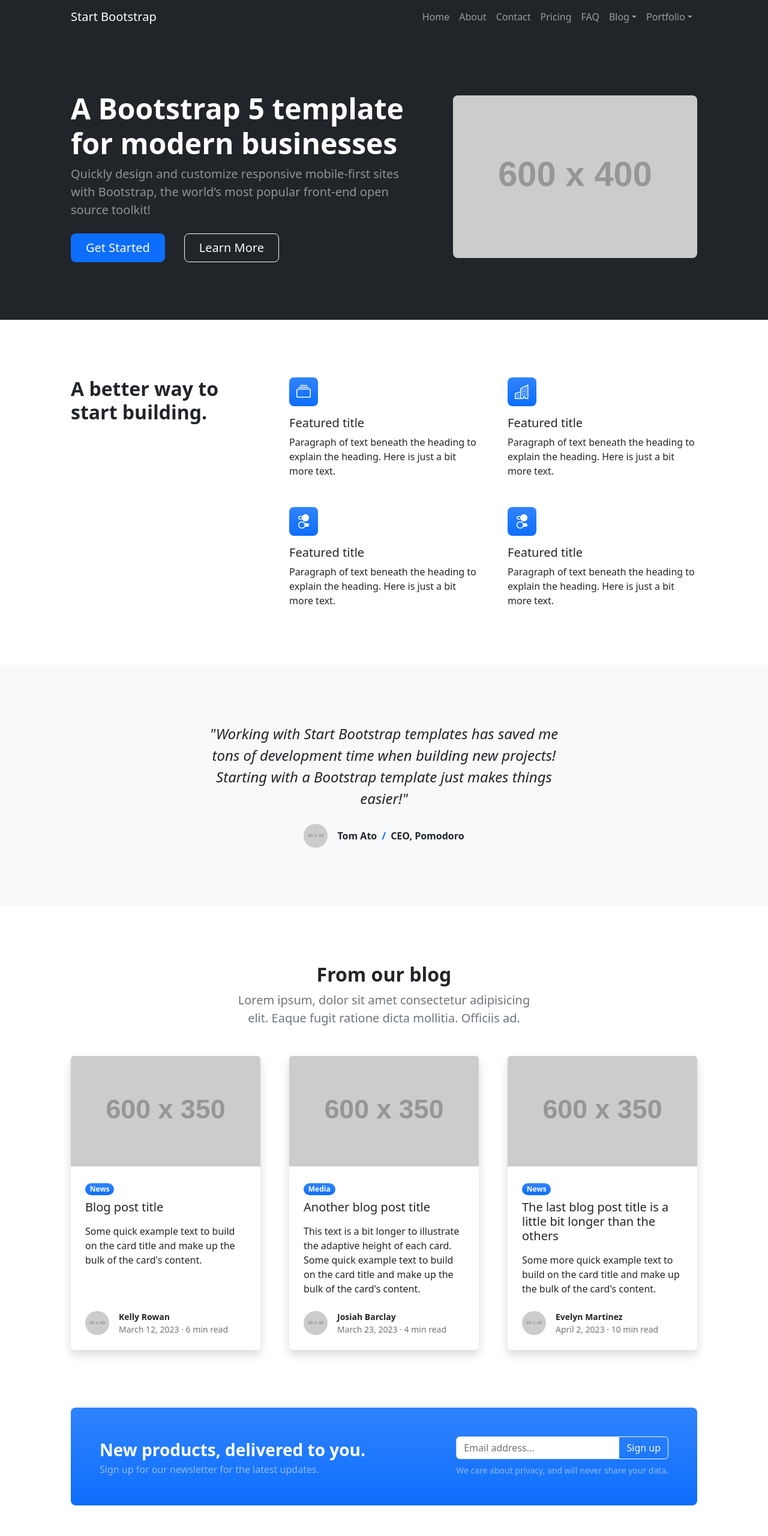
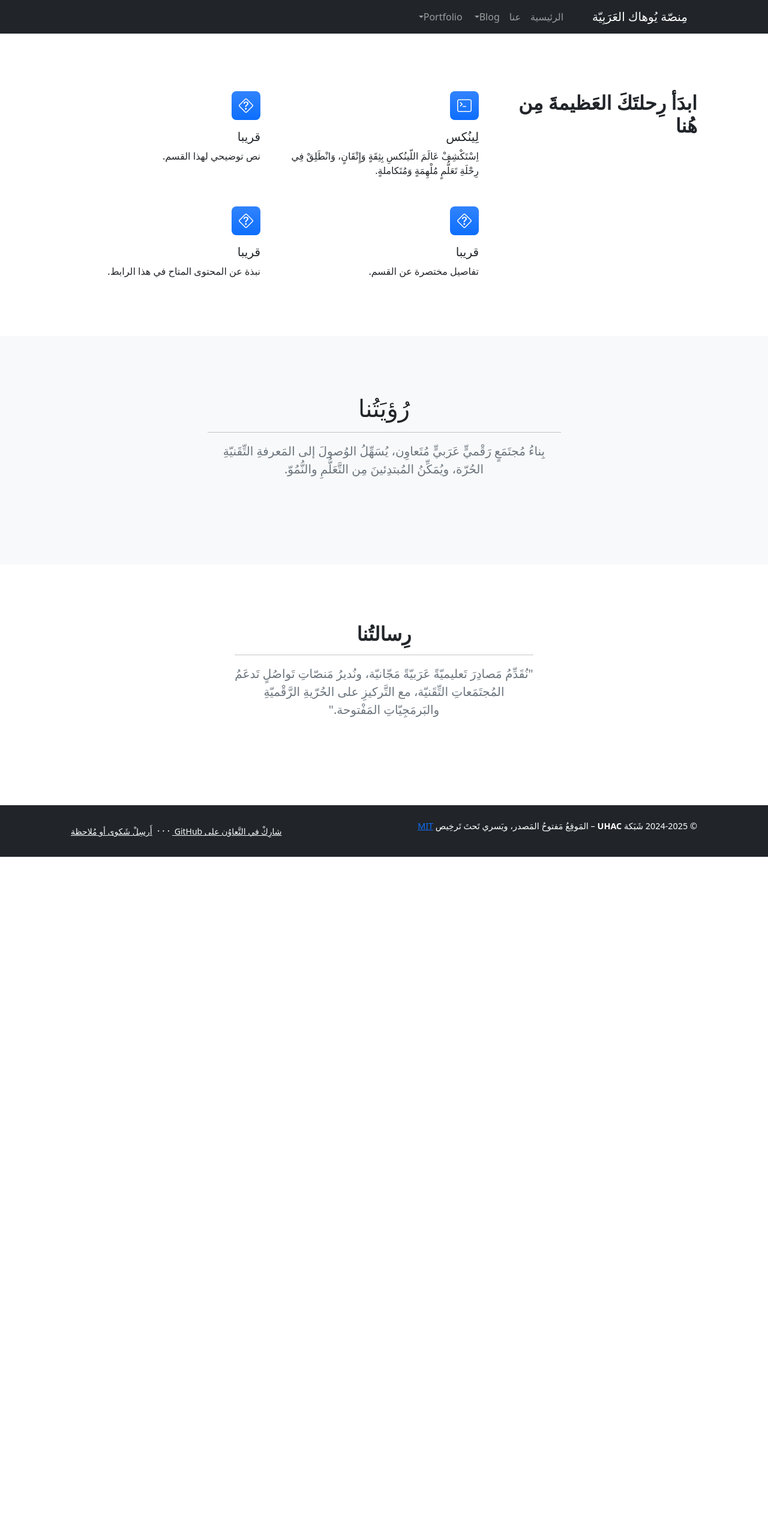
Before and after one commit to openzad/openzad.github.io, a website: page index.html in a window 1280 px wide. Shown: the top 2560 px of the page at 60% size. After the commit the page ends 1428 px from the top, so only its background shows below. Drawn offline with nearby package versions, Linux system fonts and the light colour scheme; placeholder pictures from the web are drawn by us.

Commit message:
Update index.html

```diff
--- a/index.html
+++ b/index.html
@@ -1,5 +1,5 @@
 <!DOCTYPE html>
-<html lang="en">
+<html lang="ar" dir="rtl">
     <head>
         <meta charset="utf-8" />
         <meta name="viewport" content="width=device-width, initial-scale=1, shrink-to-fit=no" />
@@ -11,6 +11,8 @@
         <!-- Bootstrap icons-->
         <link href="https://cdn.jsdelivr.net/npm/bootstrap-icons@1.5.0/font/bootstrap-icons.css" rel="stylesheet" />
         <!-- Core theme CSS (includes Bootstrap)-->
+         <!-- Font Awesome CDN -->
+<link rel="stylesheet" href="https://cdnjs.cloudflare.com/ajax/libs/font-awesome/6.5.0/css/all.min.css" integrity="sha512-..." crossorigin="anonymous" referrerpolicy="no-referrer" />
         <link href="css/styles.css" rel="stylesheet" />
     </head>
     <body class="d-flex flex-column h-100">
@@ -18,15 +20,13 @@
             <!-- Navigation-->
             <nav class="navbar navbar-expand-lg navbar-dark bg-dark">
                 <div class="container px-5">
-                    <a class="navbar-brand" href="index.html">Start Bootstrap</a>
+                    <a class="navbar-brand" href="index.html">مِنصّة يُوهاك العَرَبِيّة</a>
                     <button class="navbar-toggler" type="button" data-bs-toggle="collapse" data-bs-target="#navbarSupportedContent" aria-controls="navbarSupportedContent" aria-expanded="false" aria-label="Toggle navigation"><span class="navbar-toggler-icon"></span></button>
                     <div class="collapse navbar-collapse" id="navbarSupportedContent">
                         <ul class="navbar-nav ms-auto mb-2 mb-lg-0">
-                            <li class="nav-item"><a class="nav-link" href="index.html">Home</a></li>
-                            <li class="nav-item"><a class="nav-link" href="about.html">About</a></li>
-                            <li class="nav-item"><a class="nav-link" href="contact.html">Contact</a></li>
-                            <li class="nav-item"><a class="nav-link" href="pricing.html">Pricing</a></li>
-                            <li class="nav-item"><a class="nav-link" href="faq.html">FAQ</a></li>
+                            <li class="nav-item"><a class="nav-link" href="index.html">الرئيسية</a></li>
+                            <li class="nav-item"><a class="nav-link" href="about.html">عنا</a></li>
+
                             <li class="nav-item dropdown">
                                 <a class="nav-link dropdown-toggle" id="navbarDropdownBlog" href="#" role="button" data-bs-toggle="dropdown" aria-expanded="false">Blog</a>
                                 <ul class="dropdown-menu dropdown-menu-end" aria-labelledby="navbarDropdownBlog">
@@ -45,7 +45,7 @@
                     </div>
                 </div>
             </nav>
-            <!-- Header-->
+            <!-- Header
             <header class="bg-dark py-5">
                 <div class="container px-5">
                     <div class="row gx-5 align-items-center justify-content-center">
@@ -63,51 +63,82 @@
                     </div>
                 </div>
             </header>
+            -->
             <!-- Features section-->
 <section class="py-5" id="features">
     <div class="container px-5 my-5">
         <div class="row gx-5">
-                        <div class="col-lg-4 mb-5 mb-lg-0"><h2 class="fw-bolder mb-0">A better way to start building.</h2></div>
+            <div class="col-lg-4 mb-5 mb-lg-0">
+                <h2 class="fw-bolder mb-0">ابدَأ رِحلتَكَ العَظيمةَ مِن هُنا</h2>
+            </div>
             <div class="col-lg-8">
                 <div class="row gx-5 row-cols-1 row-cols-md-2">
+
+                    <!-- Feature box 1 -->
                     <div class="col mb-5 h-100">
-                                    <div class="feature bg-primary bg-gradient text-white rounded-3 mb-3"><i class="bi bi-collection"></i></div>
-                                    <h2 class="h5">Featured title</h2>
-                                    <p class="mb-0">Paragraph of text beneath the heading to explain the heading. Here is just a bit more text.</p>
+                        <a href="https://example.com/1" class="text-decoration-none text-dark">
+                            <div class="feature bg-primary bg-gradient text-white rounded-3 mb-3">
+                                <i class="bi bi-terminal"></i>
                             </div>
+                            <h2 class="h5">لِينُكس</h2>
+                            <p class="mb-0">اِسْتَكْشِفْ عَالَمَ اللّينُكسِ بِثِقَةٍ وَإِتْقَانٍ، وَانْطَلِقْ فِي رِحْلَةِ تَعَلُّمٍ مُلْهِمَةٍ وَمُتَكاملةٍ.
+
+</p>
+                        </a>
+                    </div>
+
+                    <!-- Feature box 2 -->
                     <div class="col mb-5 h-100">
-                                    <div class="feature bg-primary bg-gradient text-white rounded-3 mb-3"><i class="bi bi-building"></i></div>
-                                    <h2 class="h5">Featured title</h2>
-                                    <p class="mb-0">Paragraph of text beneath the heading to explain the heading. Here is just a bit more text.</p>
+                        <a href="#" class="text-decoration-none text-dark">
+                            <div class="feature bg-primary bg-gradient text-white rounded-3 mb-3">
+                                <i class="bi bi-question-diamond"></i>
                             </div>
+                            <h2 class="h5">قريبا</h2>
+                            <p class="mb-0">نص توضيحي لهذا القسم.</p>
+                        </a>
+                    </div>
+
+                    <!-- Feature box 3 -->
                     <div class="col mb-5 mb-md-0 h-100">
-                                    <div class="feature bg-primary bg-gradient text-white rounded-3 mb-3"><i class="bi bi-toggles2"></i></div>
-                                    <h2 class="h5">Featured title</h2>
-                                    <p class="mb-0">Paragraph of text beneath the heading to explain the heading. Here is just a bit more text.</p>
+                        <a href="#" class="text-decoration-none text-dark">
+                            <div class="feature bg-primary bg-gradient text-white rounded-3 mb-3">
+                                <i class="bi bi-question-diamond"></i>
                             </div>
+                            <h2 class="h5">قريبا</h2>
+                            <p class="mb-0">تفاصيل مختصرة عن القسم.</p>
+                        </a>
+                    </div>
+
+                    <!-- Feature box 4 -->
                     <div class="col h-100">
-                                    <div class="feature bg-primary bg-gradient text-white rounded-3 mb-3"><i class="bi bi-toggles2"></i></div>
-                                    <h2 class="h5">Featured title</h2>
-                                    <p class="mb-0">Paragraph of text beneath the heading to explain the heading. Here is just a bit more text.</p>
+                        <a href="#" class="text-decoration-none text-dark">
+                            <div class="feature bg-primary bg-gradient text-white rounded-3 mb-3">
+                                <i class="bi bi-question-diamond"></i>
                             </div>
+                            <h2 class="h5">قريبا</h2>
+                            <p class="mb-0">نبذة عن المحتوى المتاح في هذا الرابط.</p>
+                        </a>
+                    </div>
+
                 </div>
             </div>
         </div>
     </div>
 </section>
+
             <!-- Testimonial section-->
             <div class="py-5 bg-light">
                 <div class="container px-5 my-5">
                     <div class="row gx-5 justify-content-center">
                         <div class="col-lg-10 col-xl-7">
                             <div class="text-center">
-                                <div class="fs-4 mb-4 fst-italic">"Working with Start Bootstrap templates has saved me tons of development time when building new projects! Starting with a Bootstrap template just makes things easier!"</div>
+                                <div class="fw-bold">
+                                        <h1>رُؤيَتُنا</h1>
+                                        </div>
+<hr>
+                                <div class="lead fw-normal text-muted mb-5">بِناءُ مُجتَمَعٍ رَقْميٍّ عَرَبيٍّ مُتَعاوِن، يُسَهِّلُ الوُصولَ إلى المَعرفةِ التِّقَنيّةِ الحُرّة، ويُمَكِّنُ المُبتدِئينَ مِن التَّعَلُّمِ والنُّمُوّ.</div>
                                 <div class="d-flex align-items-center justify-content-center">
-                                    <img class="rounded-circle me-3" src="https://dummyimage.com/40x40/ced4da/6c757d" alt="..." />
-                                    <div class="fw-bold">
-                                        Tom Ato
-                                        <span class="fw-bold text-primary mx-1">/</span>
-                                        CEO, Pomodoro
+
                                     </div>
                                 </div>
                             </div>
@@ -121,92 +152,12 @@
                     <div class="row gx-5 justify-content-center">
                         <div class="col-lg-8 col-xl-6">
                             <div class="text-center">
-                                <h2 class="fw-bolder">From our blog</h2>
-                                <p class="lead fw-normal text-muted mb-5">Lorem ipsum, dolor sit amet consectetur adipisicing elit. Eaque fugit ratione dicta mollitia. Officiis ad.</p>
+                                <h2 class="fw-bolder">رِسالتُنا</h2>
+                                <hr>
+                                <p class="lead fw-normal text-muted mb-5">"نُقَدِّمُ مَصادِرَ تَعليميّةً عَرَبيّةً مَجّانيّة، ونُديرُ مَنصّاتِ تَواصُلٍ تَدعَمُ المُجتَمَعاتِ التِّقَنيّة، مع التَّركيزِ على الحُرّيةِ الرَّقْميّةِ والبَرمَجِيّاتِ المَفْتوحة."</p>
                             </div>
                         </div>
                     </div>
-                    <div class="row gx-5">
-                        <div class="col-lg-4 mb-5">
-                            <div class="card h-100 shadow border-0">
-                                <img class="card-img-top" src="https://dummyimage.com/600x350/ced4da/6c757d" alt="..." />
-                                <div class="card-body p-4">
-                                    <div class="badge bg-primary bg-gradient rounded-pill mb-2">News</div>
-                                    <a class="text-decoration-none link-dark stretched-link" href="#!"><h5 class="card-title mb-3">Blog post title</h5></a>
-                                    <p class="card-text mb-0">Some quick example text to build on the card title and make up the bulk of the card's content.</p>
-                                </div>
-                                <div class="card-footer p-4 pt-0 bg-transparent border-top-0">
-                                    <div class="d-flex align-items-end justify-content-between">
-                                        <div class="d-flex align-items-center">
-                                            <img class="rounded-circle me-3" src="https://dummyimage.com/40x40/ced4da/6c757d" alt="..." />
-                                            <div class="small">
-                                                <div class="fw-bold">Kelly Rowan</div>
-                                                <div class="text-muted">March 12, 2023 &middot; 6 min read</div>
-                                            </div>
-                                        </div>
-                                    </div>
-                                </div>
-                            </div>
-                        </div>
-                        <div class="col-lg-4 mb-5">
-                            <div class="card h-100 shadow border-0">
-                                <img class="card-img-top" src="https://dummyimage.com/600x350/adb5bd/495057" alt="..." />
-                                <div class="card-body p-4">
-                                    <div class="badge bg-primary bg-gradient rounded-pill mb-2">Media</div>
-                                    <a class="text-decoration-none link-dark stretched-link" href="#!"><h5 class="card-title mb-3">Another blog post title</h5></a>
-                                    <p class="card-text mb-0">This text is a bit longer to illustrate the adaptive height of each card. Some quick example text to build on the card title and make up the bulk of the card's content.</p>
-                                </div>
-                                <div class="card-footer p-4 pt-0 bg-transparent border-top-0">
-                                    <div class="d-flex align-items-end justify-content-between">
-                                        <div class="d-flex align-items-center">
-                                            <img class="rounded-circle me-3" src="https://dummyimage.com/40x40/ced4da/6c757d" alt="..." />
-                                            <div class="small">
-                                                <div class="fw-bold">Josiah Barclay</div>
-                                                <div class="text-muted">March 23, 2023 &middot; 4 min read</div>
-                                            </div>
-                                        </div>
-                                    </div>
-                                </div>
-                            </div>
-                        </div>
-                        <div class="col-lg-4 mb-5">
-                            <div class="card h-100 shadow border-0">
-                                <img class="card-img-top" src="https://dummyimage.com/600x350/6c757d/343a40" alt="..." />
-                                <div class="card-body p-4">
-                                    <div class="badge bg-primary bg-gradient rounded-pill mb-2">News</div>
-                                    <a class="text-decoration-none link-dark stretched-link" href="#!"><h5 class="card-title mb-3">The last blog post title is a little bit longer than the others</h5></a>
-                                    <p class="card-text mb-0">Some more quick example text to build on the card title and make up the bulk of the card's content.</p>
-                                </div>
-                                <div class="card-footer p-4 pt-0 bg-transparent border-top-0">
-                                    <div class="d-flex align-items-end justify-content-between">
-                                        <div class="d-flex align-items-center">
-                                            <img class="rounded-circle me-3" src="https://dummyimage.com/40x40/ced4da/6c757d" alt="..." />
-                                            <div class="small">
-                                                <div class="fw-bold">Evelyn Martinez</div>
-                                                <div class="text-muted">April 2, 2023 &middot; 10 min read</div>
-                                            </div>
-                                        </div>
-                                    </div>
-                                </div>
-                            </div>
-                        </div>
-                    </div>
-                    <!-- Call to action-->
-                    <aside class="bg-primary bg-gradient rounded-3 p-4 p-sm-5 mt-5">
-                        <div class="d-flex align-items-center justify-content-between flex-column flex-xl-row text-center text-xl-start">
-                            <div class="mb-4 mb-xl-0">
-                                <div class="fs-3 fw-bold text-white">New products, delivered to you.</div>
-                                <div class="text-white-50">Sign up for our newsletter for the latest updates.</div>
-                            </div>
-                            <div class="ms-xl-4">
-                                <div class="input-group mb-2">
-                                    <input class="form-control" type="text" placeholder="Email address..." aria-label="Email address..." aria-describedby="button-newsletter" />
-                                    <button class="btn btn-outline-light" id="button-newsletter" type="button">Sign up</button>
-                                </div>
-                                <div class="small text-white-50">We care about privacy, and will never share your data.</div>
-                            </div>
-                        </div>
-                    </aside>
                 </div>
             </section>
         </main>
@@ -214,14 +165,24 @@
         <footer class="bg-dark py-4 mt-auto">
             <div class="container px-5">
                 <div class="row align-items-center justify-content-between flex-column flex-sm-row">
-                    <div class="col-auto"><div class="small m-0 text-white">Copyright &copy; Your Website 2023</div></div>
+                    <div class="col-auto"><div class="small m-0 text-white"><p dir="rtl" style="text-align: center; font-size: 0.9rem;">
+    © 2024-2025 شَبَكة <strong>UHAC</strong> – المَوقِعُ مَفتوحُ المَصدر، ويَسري تَحتَ تَرخِيص
+    <a href="https://opensource.org/licenses/MIT" target="_blank" rel="noopener noreferrer">
+        MIT
+    </a>
+
+</p>
+</div></div>
                     <div class="col-auto">
-                        <a class="link-light small" href="#!">Privacy</a>
-                        <span class="text-white mx-1">&middot;</span>
-                        <a class="link-light small" href="#!">Terms</a>
-                        <span class="text-white mx-1">&middot;</span>
-                        <a class="link-light small" href="#!">Contact</a>
+    <a class="link-light small" href="https://github.com/uhacnetwork/uhacnetwork.github.io" target="_blank" rel="noopener noreferrer">
+        شارِكْ في التَّعاوُن على GitHub
+    </a>
+    <span class="text-white mx-1">&middot;        &middot;         &middot;</span>
+    <a class="link-light small" href="https://docs.google.com/forms/d/e/1FAIpQLScKb3VmANePxPp9v2ixzuFVxS9IBvZkK1brbuNZPRU3H8L3uQ/viewform?usp=dialog" target="_blank" rel="noopener noreferrer">
+        أَرسِلْ شَكوى أو مُلاحظة
+
 </div>
+
                 </div>
             </div>
         </footer>
```
Lines whose indentation alone changed are shown as unchanged.
